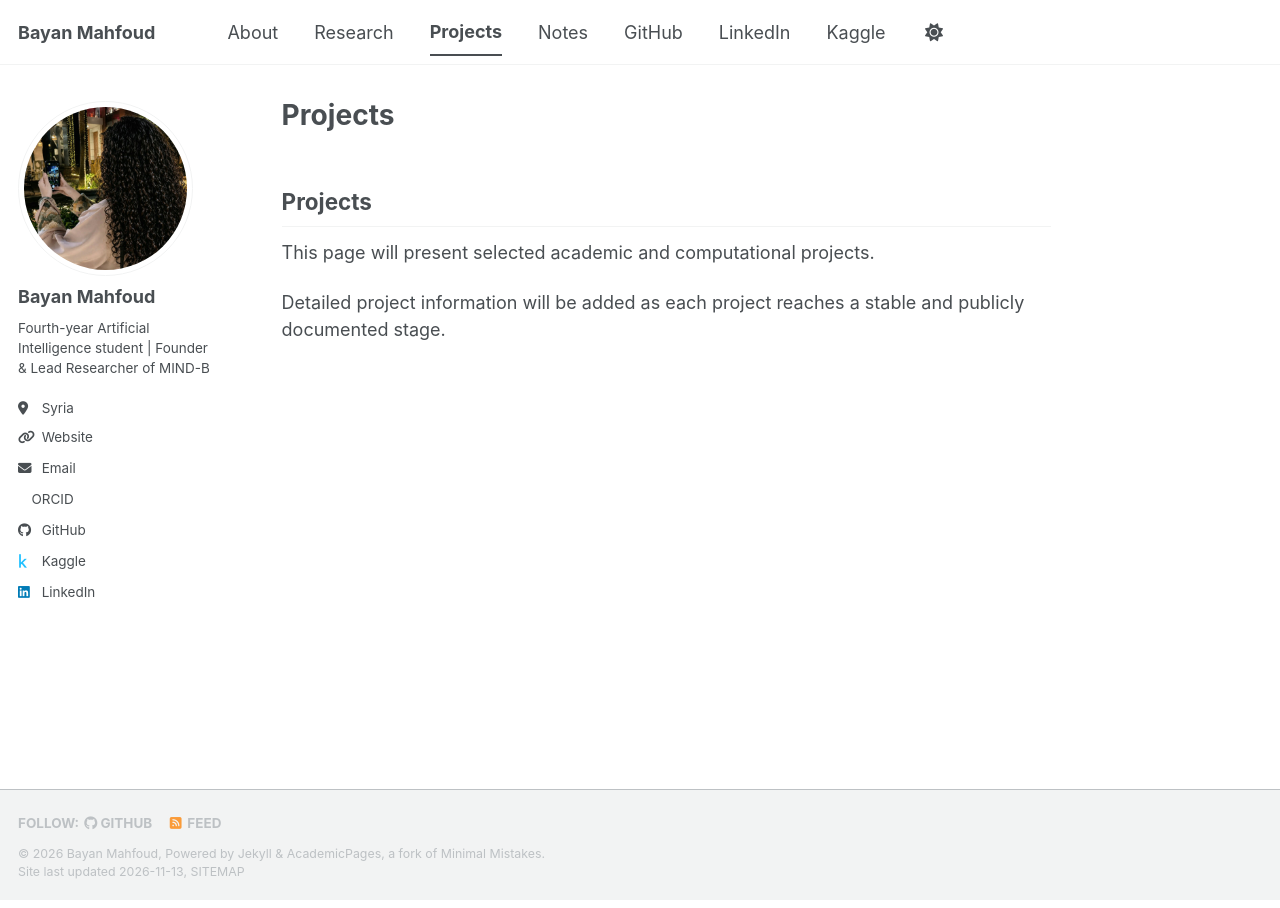
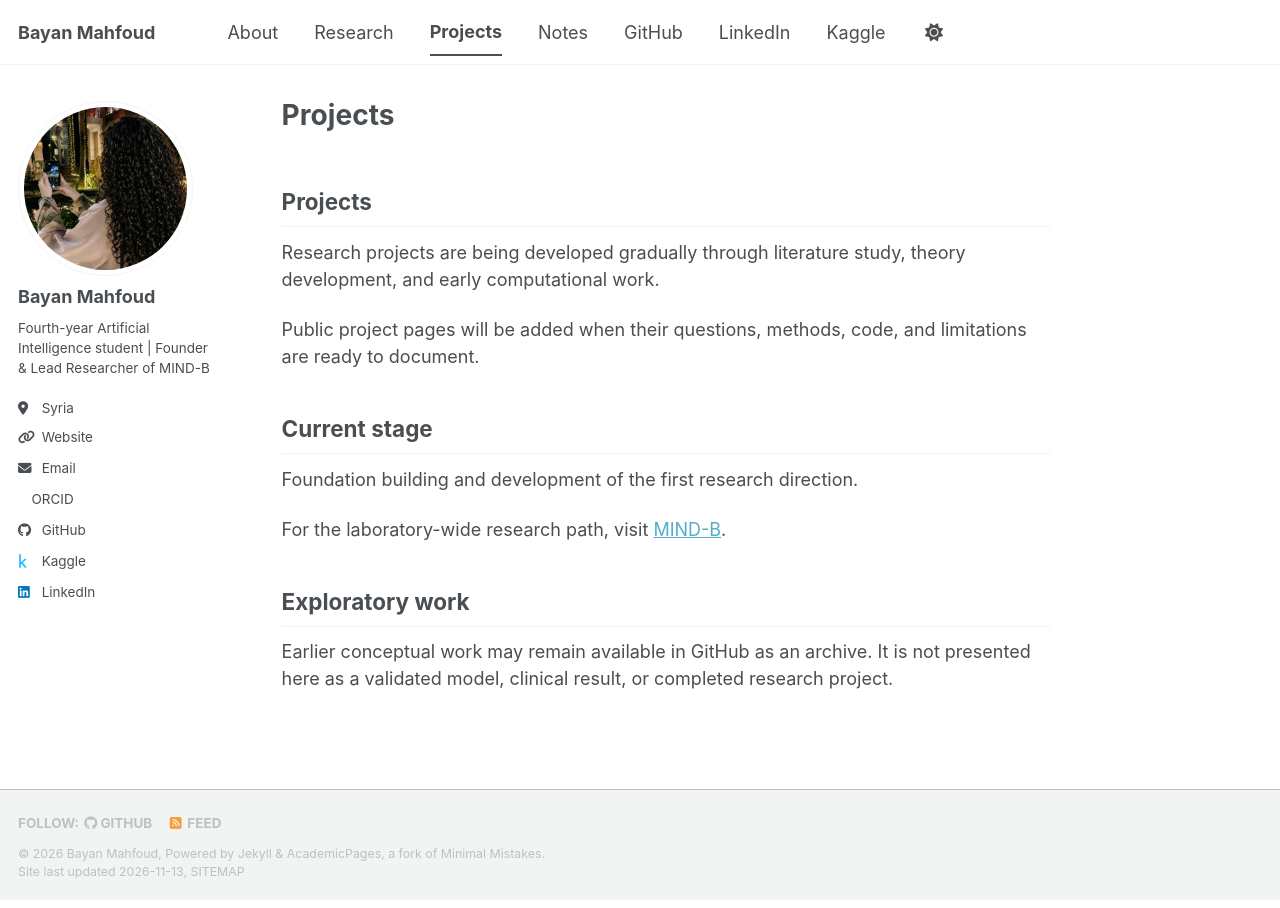
Before and after one commit to BayanMahfoud/BayanMahfoud-academic-preview, a Jekyll site: the page built from _pages/projects.md, in a window 1280 px wide. Built offline with Jekyll 4.4.1, drawn with Linux system fonts in a browser that asks for light colours; a style sheet for code colours, icons or effects is not loaded.

Commit message:
Update projects.md

```diff
--- a/_pages/projects.md
+++ b/_pages/projects.md
@@ -6,6 +6,16 @@ author_profile: true
 
 ## Projects
 
-This page will present selected academic and computational projects.
+Research projects are being developed gradually through literature study, theory development, and early computational work.
 
-Detailed project information will be added as each project reaches a stable and publicly documented stage.
+Public project pages will be added when their questions, methods, code, and limitations are ready to document.
+
+## Current stage
+
+Foundation building and development of the first research direction.
+
+For the laboratory-wide research path, visit [MIND-B](https://mindb-qk5njhtw.manus.space/ ).
+
+## Exploratory work
+
+Earlier conceptual work may remain available in GitHub as an archive. It is not presented here as a validated model, clinical result, or completed research project.
```
